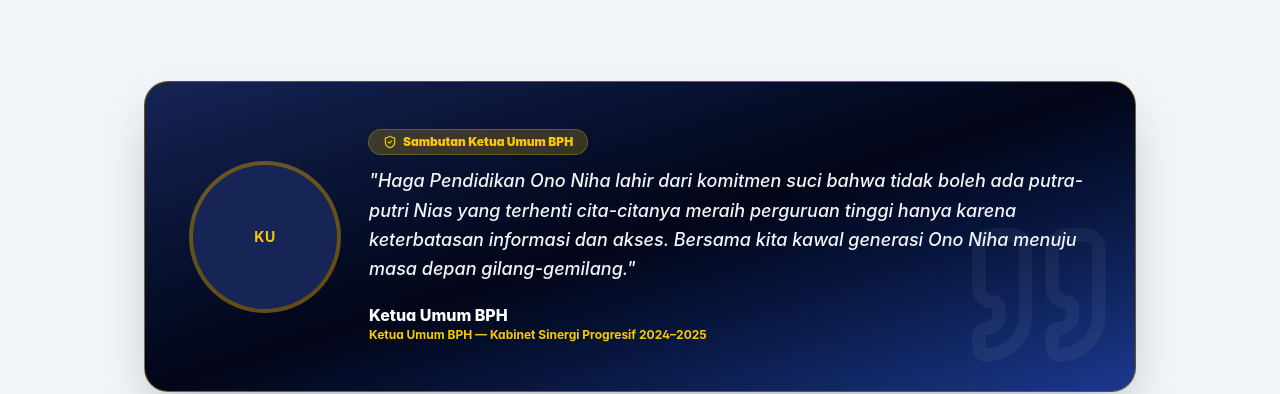
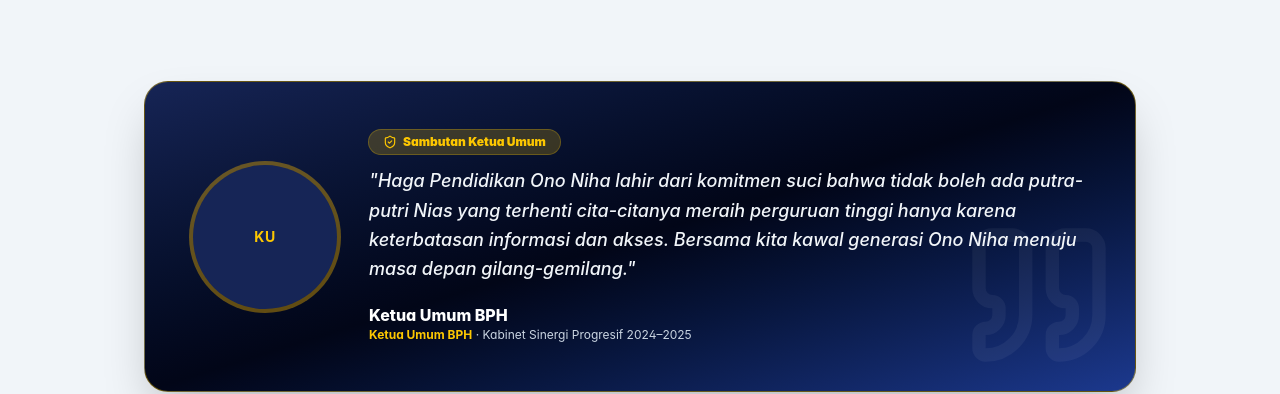
Before and after one commit to vinnshpa/hpon-web, a React (Vite) app: page / in a window 1280 px wide. Shown: the part 1340-1734 px from the top of the page. Built offline with nearby package versions, Linux system fonts and the light colour scheme; no server answers.

Commit message:
feat: make leader welcome card title editable and remove em-dash separators

```diff
--- a/src/lib/constants.ts
+++ b/src/lib/constants.ts
@@ -39,6 +39,7 @@ export const DEFAULT_SETTINGS: SiteSettings = {
     },
   ],
   leader_welcome: {
+    card_title: 'Sambutan Ketua Umum',
     name: 'Ketua Umum BPH',
     title: 'Ketua Umum BPH',
     quote:
--- a/src/pages/Home.tsx
+++ b/src/pages/Home.tsx
@@ -172,7 +172,7 @@ export default function Home() {
               <div className="flex-1 text-center sm:text-left space-y-3">
                 <span className="inline-flex items-center gap-1.5 rounded-full bg-yellow-400/20 px-3.5 py-1 text-xs font-black text-yellow-400 ring-1 ring-yellow-400/40">
                   <ShieldCheck className="h-3.5 w-3.5" />
-                  Sambutan {settings.leader_welcome.title || 'Ketua Umum'}
+                  {settings.leader_welcome?.card_title || 'Sambutan Ketua Umum'}
                 </span>
 
                 <blockquote className="text-base sm:text-lg font-medium text-slate-100 italic leading-relaxed">
@@ -184,7 +184,10 @@ export default function Home() {
                     {settings.leader_welcome.name}
                   </p>
                   <p className="text-xs text-yellow-400 font-bold">
-                    {settings.leader_welcome.title} — {settings.cabinet_name}
+                    {settings.leader_welcome.title}
+                    {settings.cabinet_name && (
+                      <span className="text-slate-300 font-normal"> · {settings.cabinet_name}</span>
+                    )}
                   </p>
                 </div>
               </div>
--- a/src/pages/admin/AdminLogin.tsx
+++ b/src/pages/admin/AdminLogin.tsx
@@ -59,7 +59,7 @@ export default function AdminLogin() {
           </div>
           <h1 className="text-2xl font-extrabold text-blue-950">Portal Pengurus</h1>
           <p className="mt-1 text-xs text-slate-500 font-medium">
-            {settings.org_name} — {settings.cabinet_name}
+            {settings.org_name} · {settings.cabinet_name}
           </p>
         </div>
 
--- a/src/pages/admin/AdminSiteSettings.tsx
+++ b/src/pages/admin/AdminSiteSettings.tsx
@@ -234,14 +234,14 @@ export default function AdminSiteSettings() {
       <div className={`${card} p-6 sm:p-8 space-y-5 border-t-4 border-yellow-500`}>
         <div className="flex items-center gap-2 border-b border-slate-100 pb-3">
           <UserCheck className="h-5 w-5 text-yellow-600" />
-          <h3 className="font-bold text-slate-900 text-lg">Sambutan Ketua Umum (Tampil di Beranda)</h3>
+          <h3 className="font-bold text-slate-900 text-lg">Sambutan Pemimpin / Pembina (Tampil di Beranda)</h3>
         </div>
 
         <div className="grid gap-6 sm:grid-cols-3">
           <div className="space-y-3 text-center sm:text-left">
-            <label className="block text-xs font-semibold text-slate-700">Foto Ketua Umum</label>
+            <label className="block text-xs font-semibold text-slate-700">Foto Tokoh</label>
             <Avatar
-              name={form.leader_welcome?.name || 'Ketua Umum'}
+              name={form.leader_welcome?.name || 'Tokoh'}
               url={leaderPhoto ? URL.createObjectURL(leaderPhoto) : (form.leader_welcome?.photo_url || null)}
               className="h-28 w-28 mx-auto sm:mx-0 ring-4 ring-yellow-400/50"
             />
@@ -256,9 +256,30 @@ export default function AdminSiteSettings() {
           </div>
 
           <div className="sm:col-span-2 space-y-4">
+            <div>
+              <label className="block text-xs font-semibold text-slate-700 mb-1">
+                Judul Kartu / Label Sambutan (Badge Kuning)
+              </label>
+              <input
+                type="text"
+                placeholder="Contoh: Sambutan Ketua Umum / Sambutan Dewan Pembina"
+                value={form.leader_welcome?.card_title || ''}
+                onChange={(e) =>
+                  setForm({
+                    ...form,
+                    leader_welcome: { ...form.leader_welcome, card_title: e.target.value },
+                  })
+                }
+                className={inputCls}
+              />
+              <p className="mt-1 text-[11px] text-slate-400">
+                Teks label pada badge kuning di atas kartu (bisa diganti misalnya jadi "Sambutan Dewan Pembina" atau "Sambutan Ketua Umum").
+              </p>
+            </div>
+
             <div className="grid gap-4 sm:grid-cols-2">
               <div>
-                <label className="block text-xs font-semibold text-slate-700 mb-1">Nama Ketua Umum</label>
+                <label className="block text-xs font-semibold text-slate-700 mb-1">Nama Tokoh / Pengurus</label>
                 <input
                   type="text"
                   value={form.leader_welcome?.name || ''}
--- a/src/types/index.ts
+++ b/src/types/index.ts
@@ -11,6 +11,7 @@ export interface SiteSettings {
   stats: { value: string; label: string }[]
   pillars: { title: string; desc: string; icon: string }[]
   leader_welcome: {
+    card_title?: string
     name: string
     title: string
     quote: string
```
